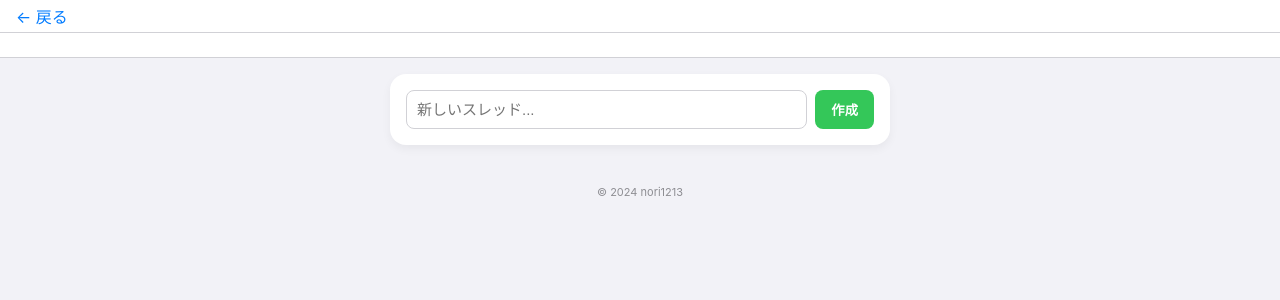
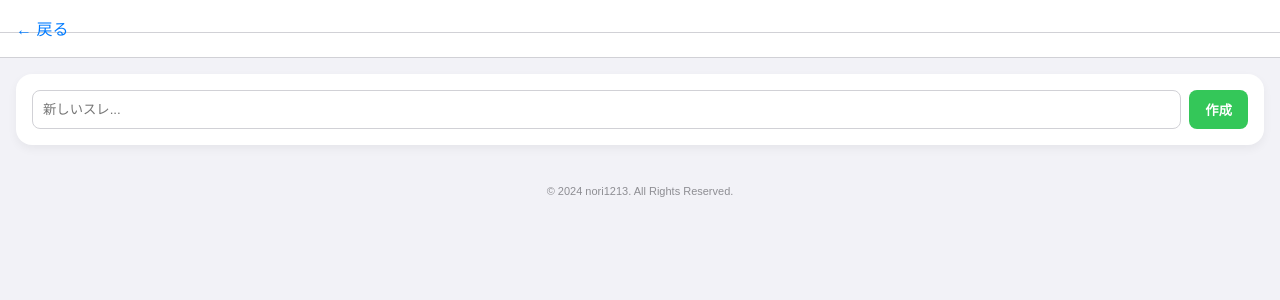
Before and after one commit to nori-pixl/mynote, a Flask app: template templates/class_view.html in a window 1280 px wide. Shown: the top 300 px of the page. Run offline with Flask 3, Linux system fonts and the light colour scheme; the template is opened without the code that fills it, so the values that code supplies are empty.

Commit message:
Update class_view.html

```diff
--- a/templates/class_view.html
+++ b/templates/class_view.html
@@ -4,52 +4,48 @@
     <meta charset="UTF-8"><meta name="viewport" content="width=device-width, initial-scale=1.0, maximum-scale=1.0, user-scalable=no">
     <title>{{ target_class.name }}</title>
     <style>
-        body { font-family: -apple-system, sans-serif; background: #f2f2f7; margin: 0; padding-bottom: 40px; }
-        .header { background: white; padding: 16px; border-bottom: 1px solid #d1d1d6; position: sticky; top: 0; z-index: 100; display: flex; align-items: center; justify-content: center; }
-        .back-link { position: absolute; left: 16px; text-decoration: none; color: #007bff; font-size: 16px; }
-
+        body { font-family: sans-serif; background: #f2f2f7; margin: 0; padding-bottom: 40px; }
+        .header { background: white; padding: 16px; border-bottom: 1px solid #d1d1d6; position: sticky; top: 0; z-index: 100; text-align: center; }
         .member-scroll { display: flex; overflow-x: auto; padding: 12px; gap: 8px; background: #fff; border-bottom: 1px solid #d1d1d6; }
         .member-badge { white-space: nowrap; background: #e5e5ea; padding: 6px 14px; border-radius: 20px; font-size: 13px; }
         .member-badge::before { content: "●"; color: #34c759; margin-right: 4px; font-size: 10px; }
-
-        .content { padding: 16px; max-width: 500px; margin: auto; }
-        .create-box { background: white; padding: 16px; border-radius: 16px; margin-bottom: 20px; display: flex; gap: 8px; box-shadow: 0 4px 10px rgba(0,0,0,0.05); }
-        .create-box input { flex: 1; padding: 10px; border: 1px solid #d1d1d6; border-radius: 8px; font-size: 15px; }
+        .create-box { background: white; padding: 16px; border-radius: 16px; margin: 16px; display: flex; gap: 8px; box-shadow: 0 4px 10px rgba(0,0,0,0.05); }
+        .create-box input { flex: 1; padding: 10px; border: 1px solid #d1d1d6; border-radius: 8px; }
         .btn-add { background: #34c759; color: white; border: none; padding: 10px 16px; border-radius: 8px; font-weight: bold; }
-
-        /* スレッドカードの構造を修正 */
-        .thread-card { background: white; border-radius: 16px; margin-bottom: 12px; display: flex; align-items: center; box-shadow: 0 2px 5px rgba(0,0,0,0.03); overflow: hidden; }
-        .thread-link { flex: 1; padding: 20px; text-decoration: none; color: #1c1c1e; font-size: 17px; font-weight: bold; }
-        .delete-area { padding: 0 16px; }
-        .delete-btn { text-decoration: none; font-size: 20px; display: block; padding: 10px; }
+        .thread-card { background: white; border-radius: 16px; margin: 0 16px 12px 16px; display: flex; align-items: center; box-shadow: 0 2px 5px rgba(0,0,0,0.03); }
+        .thread-link { flex: 1; padding: 20px; text-decoration: none; color: #1c1c1e; font-weight: bold; }
+        .pagination { display: flex; justify-content: center; gap: 10px; margin: 20px 0; }
+        .pag-btn { text-decoration: none; background: #007aff; color: white; padding: 8px 16px; border-radius: 20px; font-size: 13px; font-weight: bold; }
+        .pag-next { background: #8e8e93; }
     </style>
 </head>
 <body>
 <div class="header">
-    <a href="/" class="back-link">← 戻る</a>
-    <strong style="font-size:18px;">{{ target_class.name }}</strong>
+    <a href="/" style="position:absolute; left:16px; text-decoration:none; color:#007bff;">← 戻る</a>
+    <strong>{{ target_class.name }}</strong>
 </div>
-
 <div class="member-scroll">
     {% for m in members %}<div class="member-badge">{{ m.username }}</div>{% endfor %}
 </div>
-
-<div class="content">
 <form action="/create_thread/{{ target_class.id }}" method="POST" class="create-box">
-        <input type="text" name="title" placeholder="新しいスレッド..." required>
+    <input type="text" name="title" placeholder="新しいスレ..." required>
     <button type="submit" class="btn-add">作成</button>
 </form>
-
 {% for t in threads %}
 <div class="thread-card">
     <a href="/thread/{{ t.id }}" class="thread-link"># {{ t.title }}</a>
-        <div class="delete-area">
-            <a href="/delete_thread/{{ t.id }}" class="delete-btn" onclick="return confirm('このスレッドを削除しますか？')">🗑</a>
-        </div>
+    <a href="/delete_thread/{{ t.id }}" onclick="return confirm('削除？')" style="padding:16px; text-decoration:none; font-size:18px;">🗑</a>
 </div>
 {% endfor %}
 
-    <footer style="text-align:center; color:#8e8e93; font-size:11px; margin-top:40px;">&copy; 2024 nori1213</footer>
+<div class="pagination">
+    {% if pagination.has_prev %}
+        <a href="{{ url_for('class_view', class_id=target_class.id, page=pagination.prev_num) }}" class="pag-btn">⬅ 前へ</a>
+    {% endif %}
+    {% if pagination.has_next %}
+        <a href="{{ url_for('class_view', class_id=target_class.id, page=pagination.next_num) }}" class="pag-btn pag-next">datalog {{ pagination.next_num }} ➡</a>
+    {% endif %}
 </div>
+<footer style="text-align:center; color:#8e8e93; font-size:11px; margin-top:20px;">&copy; 2024 nori1213. All Rights Reserved.</footer>
 </body>
 </html>
```
Lines whose indentation alone changed are shown as unchanged.
